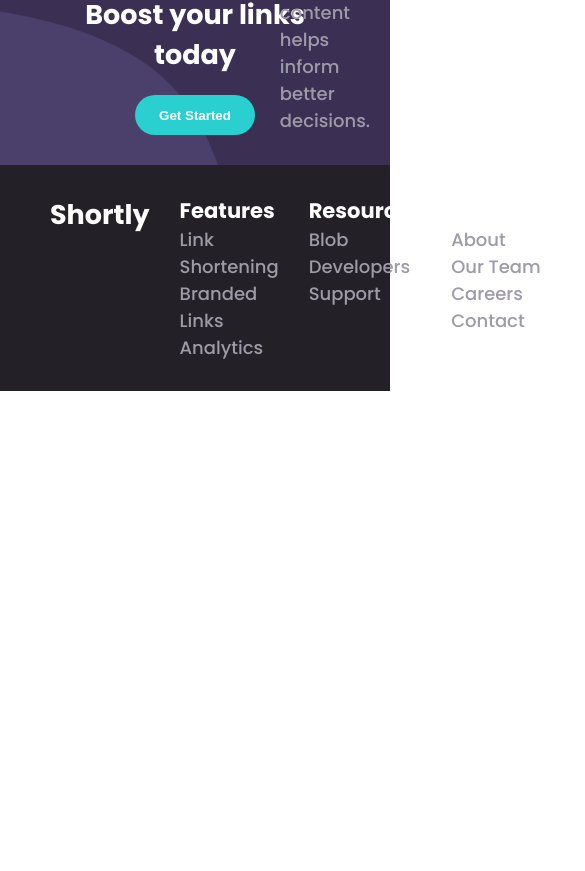
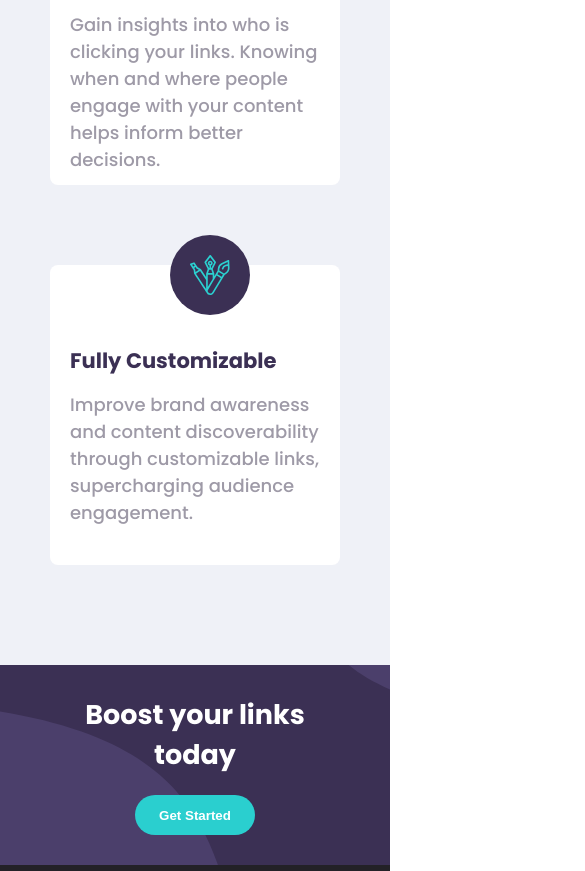
Before and after one commit to guilhermegules/vue-url-shortening, a Vue app: page / in a window 390 px wide. Shown: the part 1713-2584 px from the top of the page, 585 px wide, since content can reach past the window. Before the commit the page ends 2104 px from the top, so only its background shows below. Built offline with nearby package versions, Linux system fonts and the light colour scheme.

Commit message:
style: add responsiveness on footerand info component

```diff
--- a/src/components/FooterComponent.vue
+++ b/src/components/FooterComponent.vue
@@ -54,4 +54,23 @@ p {
   justify-content: flex-end;
   gap: 20px;
 }
+
+@media screen and (max-width: 512px) {
+  .footer {
+    display: flex;
+    flex-direction: column;
+    align-items: center;
+  }
+
+  .footer div {
+    display: flex;
+    flex-direction: column;
+    align-items: center;
+  }
+
+  div.footer__icons {
+    display: flex;
+    flex-direction: row;
+  }
+}
 </style>
--- a/src/components/home-components/InfoCardComponent.vue
+++ b/src/components/home-components/InfoCardComponent.vue
@@ -56,4 +56,10 @@ export default {
 .card__text {
   color: var(--neutral-grayish-violet);
 }
+
+@media screen and (max-width: 512px) {
+  .card__image-container {
+    left: 120px;
+  }
+}
 </style>
--- a/src/components/home-components/InfoComponent.vue
+++ b/src/components/home-components/InfoComponent.vue
@@ -94,4 +94,11 @@ export default {
   color: var(--neutral-white);
   margin-bottom: 20px;
 }
+
+@media screen and (max-width: 512px) {
+  .info__cards {
+    display: flex;
+    flex-direction: column;
+  }
+}
 </style>
```
